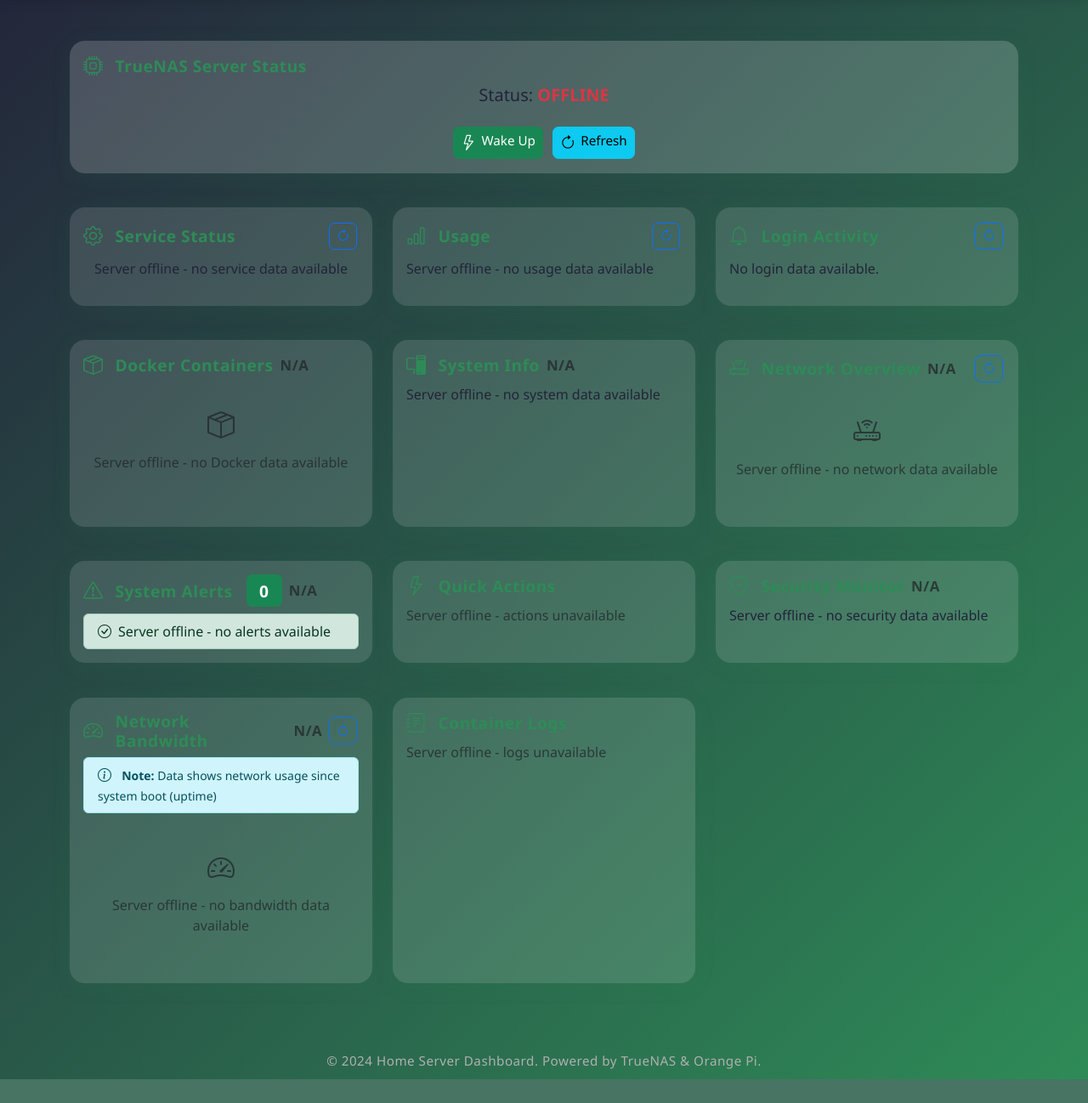
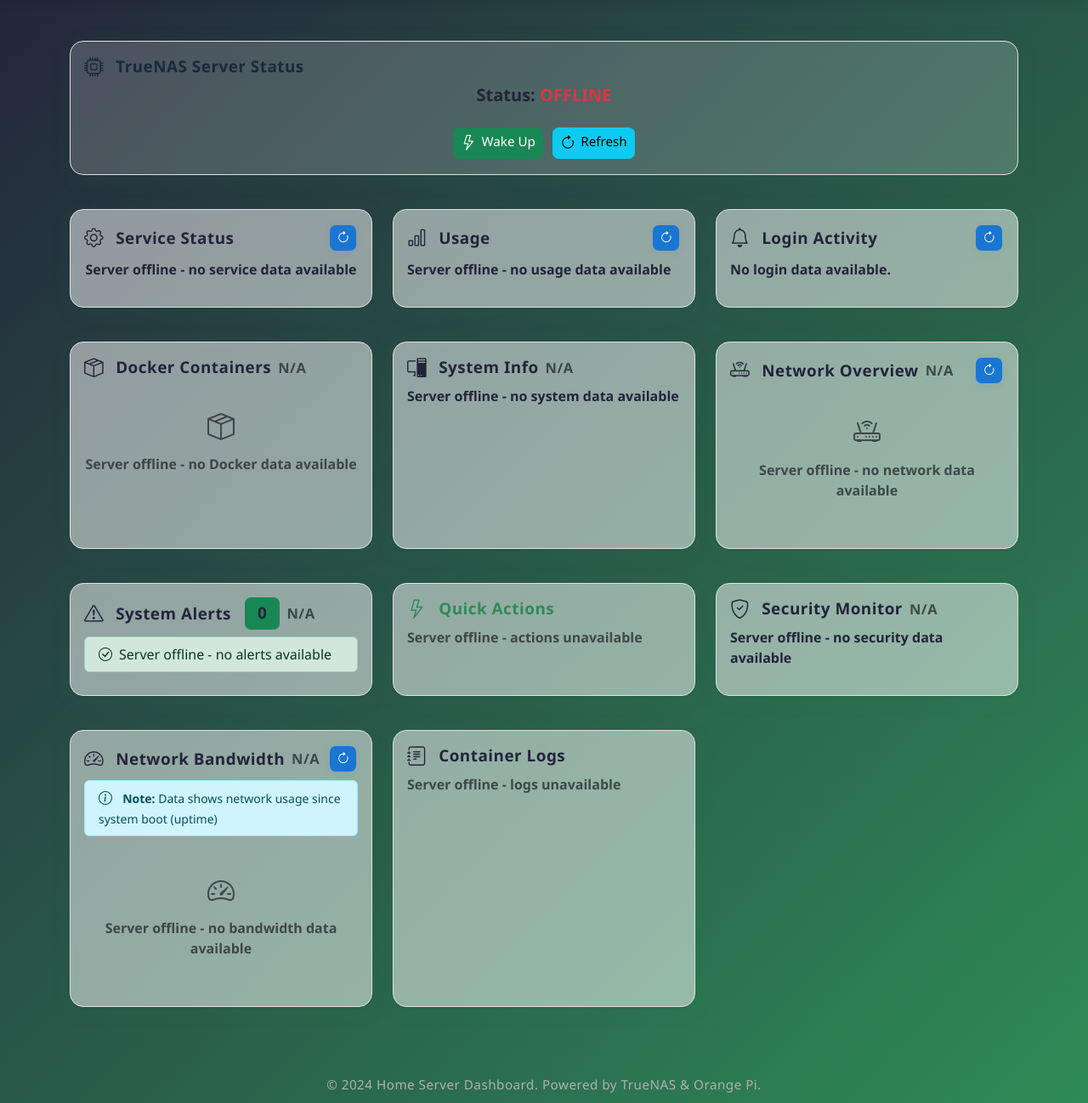
Before and after one commit to nenad992/home-server, a Flask app: page /dashboard in a window 1280 px wide. Shown: the part 63-1361 px from the top of the page at 85% size. Before the commit the page ends 1333 px from the top, so only its background shows below. Run offline with Flask 3, Linux system fonts and the light colour scheme; the visitor is signed in with stand-in values (Sample User, id 1); some libraries are stand-ins or nearby versions.

Commit message:
Refactor dashboard styles and enhance button designs
- Updated card styles for improved aesthetics and consistency, including background color, border radius, and box shadow.
- Enhanced card title styles for better visibility and emphasis.
- Introduced new button styles for various actions, improving visual feedback and user interaction.
- Added styles for disabled buttons to enhance user experience in the quick actions section.

```diff
--- a/templates/dashboard.html
+++ b/templates/dashboard.html
@@ -39,11 +39,11 @@
         text-decoration: underline;
       }
       .card {
-        background: rgba(255, 255, 255, 0.13);
-        border: none;
-        border-radius: 18px;
-        box-shadow: 0 4px 24px 0 rgba(46, 139, 87, 0.1);
-        backdrop-filter: blur(7px);
+        background: #ffffff80;
+        border-radius: 16px;
+        box-shadow: 0 4px 24px 0 rgba(46, 139, 87, 0.1),
+          0 1.5px 6px 0 rgba(0, 0, 0, 0.07);
+        border: 1.5px solid #e0e0e0;
         color: #23243a;
         animation: fadeInCard 0.7s cubic-bezier(0.39, 0.575, 0.565, 1) both;
         margin-bottom: 1rem;
@@ -59,9 +59,9 @@
         }
       }
       .card-title {
-        font-weight: 700;
-        font-size: 1.2rem;
-        color: #2e8b57;
+        font-weight: 800;
+        color: #1a2a3a;
+        font-size: 1.18rem;
         letter-spacing: 0.5px;
         display: flex;
         align-items: center;
@@ -305,6 +305,122 @@
         .card {
           animation-duration: 0.3s;
         }
+      }
+
+      /* Quick Actions section */
+      #quick-actions-card .card-title {
+        color: #2e8b57;
+      }
+      /* Button improvements */
+      .btn-outline-warning {
+        background: #ffb300;
+        color: #fff !important;
+        border: none;
+        font-weight: 700;
+        box-shadow: 0 2px 8px 0 rgba(255, 179, 0, 0.1);
+      }
+      .btn-outline-warning:hover,
+      .btn-outline-warning:focus {
+        background: #ff9800;
+        color: #fff !important;
+        border: none;
+      }
+      .btn-outline-primary {
+        background: #1976d2;
+        color: #fff !important;
+        border: none;
+        font-weight: 700;
+        box-shadow: 0 2px 8px 0 rgba(25, 118, 210, 0.1);
+      }
+      .btn-outline-primary:hover,
+      .btn-outline-primary:focus {
+        background: #0d47a1;
+        color: #fff !important;
+        border: none;
+      }
+      .btn-outline-info {
+        background: #00bcd4;
+        color: #fff !important;
+        border: none;
+        font-weight: 700;
+        box-shadow: 0 2px 8px 0 rgba(0, 188, 212, 0.1);
+      }
+      .btn-outline-info:hover,
+      .btn-outline-info:focus {
+        background: #008ba3;
+        color: #fff !important;
+        border: none;
+      }
+      .btn-outline-success {
+        background: #43a047;
+        color: #fff !important;
+        border: none;
+        font-weight: 700;
+        box-shadow: 0 2px 8px 0 rgba(67, 160, 71, 0.1);
+      }
+      .btn-outline-success:hover,
+      .btn-outline-success:focus {
+        background: #2e7031;
+        color: #fff !important;
+        border: none;
+      }
+      .btn-outline-secondary {
+        background: #757575;
+        color: #fff !important;
+        border: none;
+        font-weight: 700;
+        box-shadow: 0 2px 8px 0 rgba(117, 117, 117, 0.1);
+      }
+      .btn-outline-secondary:hover,
+      .btn-outline-secondary:focus {
+        background: #424242;
+        color: #fff !important;
+        border: none;
+      }
+      .btn-outline-dark {
+        background: #23243a;
+        color: #fff !important;
+        border: none;
+        font-weight: 700;
+        box-shadow: 0 2px 8px 0 rgba(35, 36, 58, 0.1);
+      }
+      .btn-outline-dark:hover,
+      .btn-outline-dark:focus {
+        background: #10111a;
+        color: #fff !important;
+        border: none;
+      }
+      .btn:disabled,
+      .btn.disabled {
+        background: #e0e0e0 !important;
+        color: #b0b0b0 !important;
+        border: none !important;
+        opacity: 1 !important;
+        font-weight: 600;
+      }
+      /* Card content text improvements */
+      .card h5,
+      .card h6,
+      .card p,
+      .card .badge {
+        font-weight: 600;
+        color: #23243a;
+      }
+      .badge.bg-success,
+      .badge.bg-danger,
+      .badge.bg-warning,
+      .badge.bg-info {
+        font-size: 1em;
+        padding: 0.5em 0.8em;
+        border-radius: 7px;
+        font-weight: 700;
+      }
+      /* Make disabled quick action buttons more obvious */
+      #quick-actions-card .btn:disabled {
+        background: #f5f5f5 !important;
+        color: #bdbdbd !important;
+        border: 1.5px dashed #bdbdbd !important;
+        box-shadow: none !important;
       }
     </style>
   </head>
```
